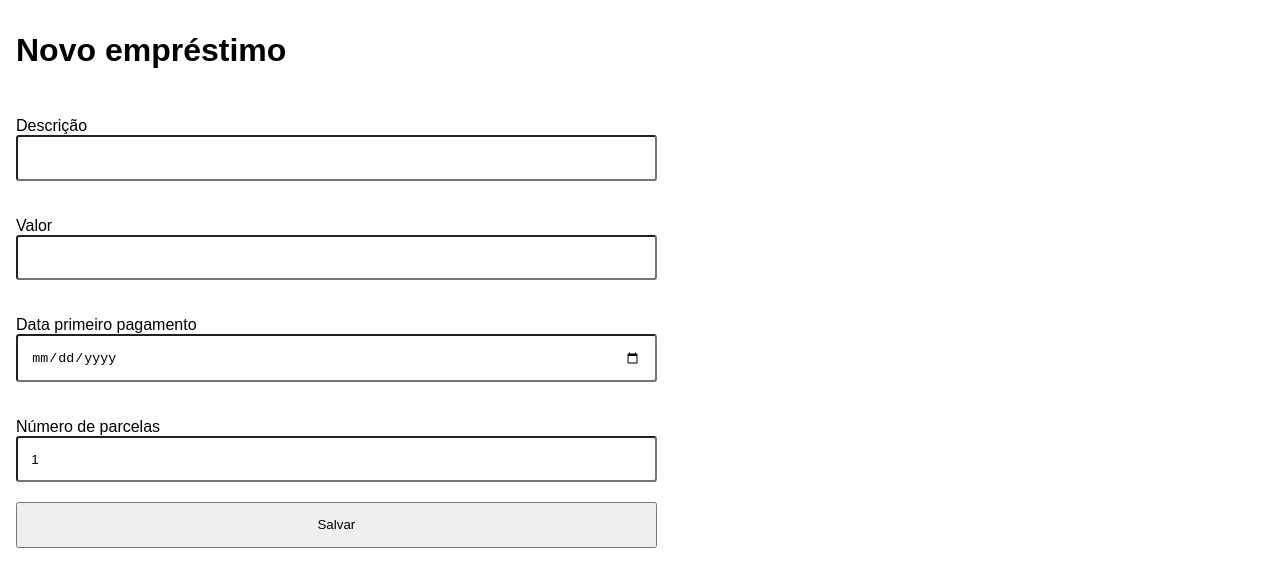
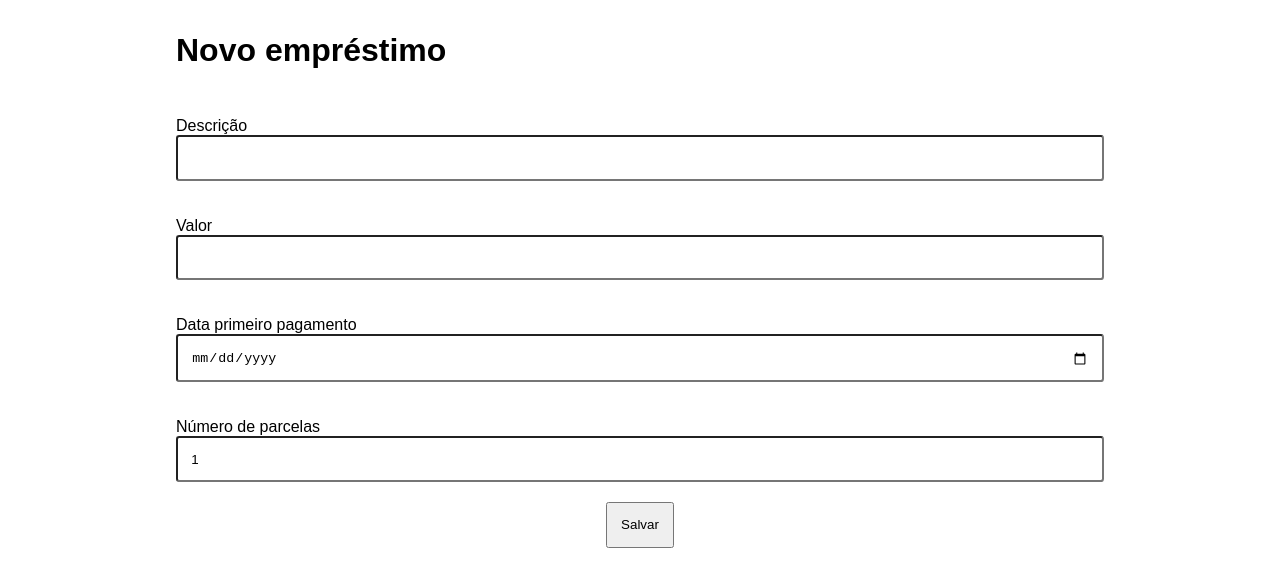
Before and after one commit to giovannifiori/loan-app, a React (Create React App) app: page /new-loan in a window 1280 px wide. Shown: the top 586 px of the page. Built offline with nearby package versions, Linux system fonts and the light colour scheme.

Commit message:
feat: show paid installment on list

```diff
--- a/src/domain/interface/ILoan.ts
+++ b/src/domain/interface/ILoan.ts
@@ -8,6 +8,7 @@ export interface ILoan {
   firstPaymentDate: Date
   installments: IInstallment[]
   totalInstallments(): number
+  paidInstallments(): number
   nextDueDate(): Date | null
   paymentStatus(): PaymentStatus
 }
--- a/src/domain/model/Loan.ts
+++ b/src/domain/model/Loan.ts
@@ -27,6 +27,16 @@ export default class Loan implements ILoan {
     return this.installments.length
   }
 
+  paidInstallments() {
+    let count = 0
+    this.installments.forEach((i) => {
+      if (i.paymentDate) {
+        count++
+      }
+    })
+    return count
+  }
+
   nextDueDate() {
     for (const installment of this.installments) {
       if (installment.paymentStatus() !== PaymentStatus.PAID) {
--- a/src/index.css
+++ b/src/index.css
@@ -35,7 +35,7 @@ p {
 
 .page-header,
 .page-main {
-  max-width: 1280px;
+  max-width: 960px;
   margin-inline: auto;
   padding-inline: 1rem;
 }
--- a/src/presentation/components/LoanList/LoanList.css
+++ b/src/presentation/components/LoanList/LoanList.css
@@ -1,3 +1,9 @@
+.loan-list-item {
+  display: flex;
+  justify-content: space-between;
+  align-items: center;
+}
+
 .loan-list-item:hover {
   cursor: pointer;
 }
--- a/src/presentation/components/LoanList/index.tsx
+++ b/src/presentation/components/LoanList/index.tsx
@@ -30,15 +30,22 @@ type LoanItemProps = {
 function LoanListItem({ loan, onClick }: LoanItemProps) {
   return (
     <li className="list-item loan-list-item" onClick={() => onClick(loan.id)}>
-      <p>
-        {`${loan.description} - R$${loan.value}`} -{' '}
-        {getPaymentStatusMessage(loan.paymentStatus())}
-      </p>
-      {loan.paymentStatus() !== PaymentStatus.PAID && (
+      <div>
+        <p>
+          {`${loan.description} - R$${loan.value}`} -{' '}
+          {getPaymentStatusMessage(loan.paymentStatus())}
+        </p>
+        {loan.paymentStatus() !== PaymentStatus.PAID && (
+          <span className="helper-text">
+            Próximo vencimento: {loan.nextDueDate()?.toLocaleDateString()}
+          </span>
+        )}
+      </div>
+      <div>
         <span>
-          próximo vencimento: {loan.nextDueDate()?.toLocaleDateString()}
+          {loan.paidInstallments()}/{loan.totalInstallments()}
         </span>
-      )}
+      </div>
     </li>
   )
 }
--- a/src/presentation/components/NewLoanForm/NewLoanForm.css
+++ b/src/presentation/components/NewLoanForm/NewLoanForm.css
@@ -1,16 +1,15 @@
 .form-new-loan {
-  width: fit-content;
   display: flex;
   flex-direction: column;
 }
 .form-new-loan > input {
   align-self: center;
   padding: 1em;
-  width: 100%;
+  cursor: pointer;
 }
 
 .form-field {
-  min-width: 72ch;
+  width: minmax(100%, 72ch);
   margin-block: 1em;
   display: flex;
   flex-direction: column;
```
